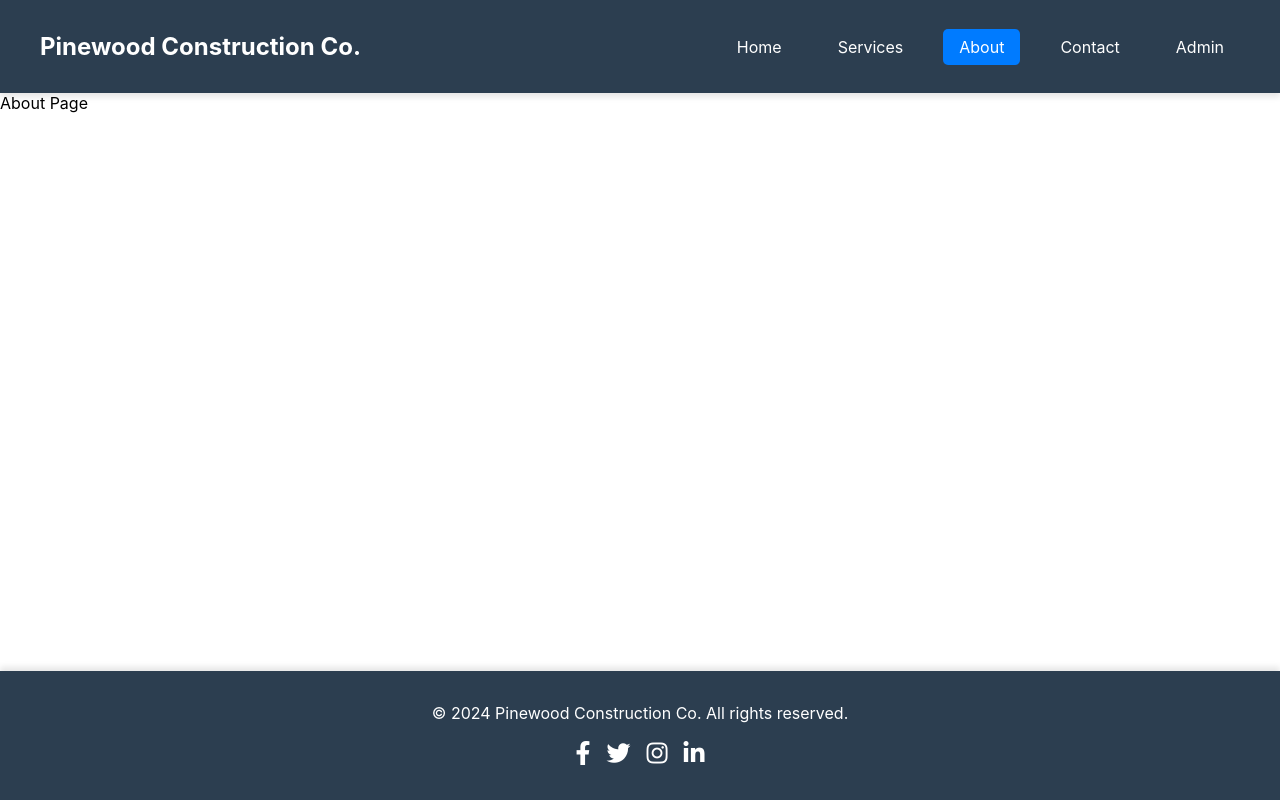
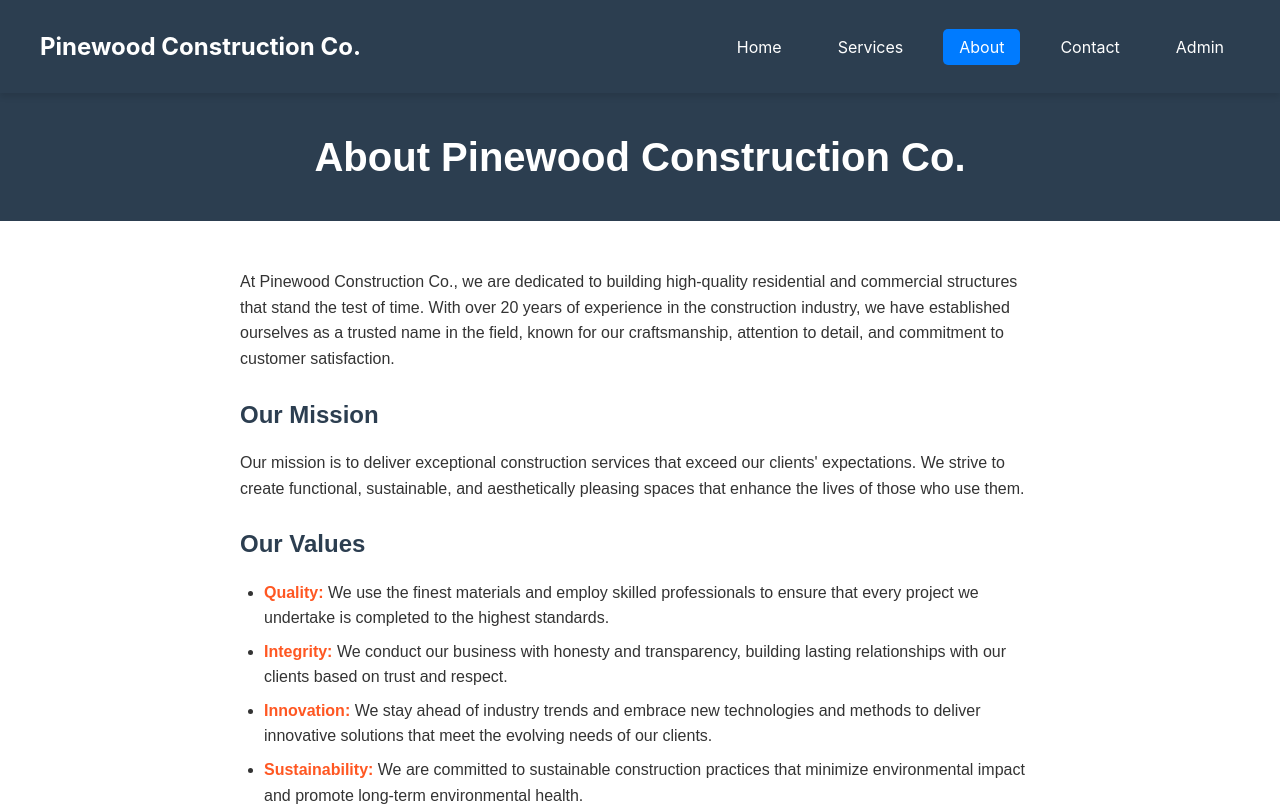
Before and after one commit to rupanshijain/capstoneProject, a React (Create React App) app in the folder frontend/: page /about in a window 1280 px wide. Shown: the top 806 px of the page. Built offline with nearby package versions, Linux system fonts and the light colour scheme.

Commit message:
About page and some modification to footer

```diff
--- a/frontend/src/App.css
+++ b/frontend/src/App.css
@@ -0,0 +1,9 @@
+.App {
+    display: flex;
+    flex-direction: column;
+    min-height: 100vh;
+}
+
+main {
+    flex: 1;
+}
--- a/frontend/src/App.js
+++ b/frontend/src/App.js
@@ -3,10 +3,10 @@ import { BrowserRouter as Router, Route, Routes } from 'react-router-dom';
 import Navbar from './Components/Navbar/Navbar';
 import Home from './Components/Home/Home';
 import Services from './Components/Services/Services';
-import Footer from './Components/Footer/Footer';
 import AdminLogin from './Components/AdminLogin/AdminLogin';
 import AdminDashboard from './Components/AdminDashboard/AdminDashboard';
 import About from './Components/About/About';
+import Footer from './Components/Footer/Footer';
 
 function App() {
   return (
@@ -19,7 +19,7 @@ function App() {
           <Route path="/about" element={<About />} />
           {/* <Route path="/contact" element={<Contact />} /> */}
           <Route path="/admin" element={<AdminLogin />} />
-          <Route path="/admin/dashboard" element={<AdminDashboard />}  />
+          <Route path="/admin/dashboard" element={<AdminDashboard />} />
         </Routes>
         <Footer />
       </div>
--- a/frontend/src/Components/About/About.css
+++ b/frontend/src/Components/About/About.css
@@ -0,0 +1,51 @@
+/* src/About.css */
+
+.about-main {
+    font-family: Arial, sans-serif;
+    line-height: 1.6;
+    color: #333;
+}
+
+.about-header {
+    background-color: #2c3e50;
+    color: white;
+    padding: 2rem 0;
+    text-align: center;
+}
+
+.about-header h1 {
+    margin: 0;
+    font-size: 2.5rem;
+}
+
+.about-content {
+    padding: 2rem 1rem;
+}
+
+.about-content .container {
+    max-width: 800px;
+    margin: 0 auto;
+}
+
+.about-content h2 {
+    color: #2c3e50;
+    margin-top: 1.5rem;
+    margin-bottom: 0.5rem;
+}
+
+.about-content p,
+.about-content ul {
+    margin-bottom: 1rem;
+}
+
+.about-content ul {
+    padding-left: 1.5rem;
+}
+
+.about-content ul li {
+    margin-bottom: 0.5rem;
+}
+
+.about-content ul li strong {
+    color: #ff5722;
+}
--- a/frontend/src/Components/About/About.jsx
+++ b/frontend/src/Components/About/About.jsx
@@ -2,12 +2,43 @@ import React from 'react';
 import './About.css';
 
 const About = () => {
-
   return (
-    <main>
-        <header>About Page</header>
+    <main className="about-main">
+      <header className="about-header">
+        <h1>About Pinewood Construction Co.</h1>
+      </header>
+      <section className="about-content">
+        <div className="container">
+          <p>
+            At Pinewood Construction Co., we are dedicated to building high-quality residential and commercial structures that stand the test of time. With over 20 years of experience in the construction industry, we have established ourselves as a trusted name in the field, known for our craftsmanship, attention to detail, and commitment to customer satisfaction.
+          </p>
+          <h2>Our Mission</h2>
+          <p>
+            Our mission is to deliver exceptional construction services that exceed our clients' expectations. We strive to create functional, sustainable, and aesthetically pleasing spaces that enhance the lives of those who use them.
+          </p>
+          <h2>Our Values</h2>
+          <ul>
+            <li><strong>Quality:</strong> We use the finest materials and employ skilled professionals to ensure that every project we undertake is completed to the highest standards.</li>
+            <li><strong>Integrity:</strong> We conduct our business with honesty and transparency, building lasting relationships with our clients based on trust and respect.</li>
+            <li><strong>Innovation:</strong> We stay ahead of industry trends and embrace new technologies and methods to deliver innovative solutions that meet the evolving needs of our clients.</li>
+            <li><strong>Sustainability:</strong> We are committed to sustainable construction practices that minimize environmental impact and promote long-term environmental health.</li>
+          </ul>
+          <h2>Our Team</h2>
+          <p>
+            Our team consists of experienced architects, engineers, project managers, and skilled tradespeople who work together to bring your vision to life. We believe that collaboration and communication are key to the success of any project, and we work closely with our clients to ensure their needs and expectations are met.
+          </p>
+          <h2>Why Choose Us?</h2>
+          <p>
+            Choosing Pinewood Construction Co. means choosing quality, reliability, and a commitment to excellence. Whether you are looking to build your dream home, renovate an existing space, or develop a commercial property, we have the expertise and dedication to make it happen.
+          </p>
+          <p>
+            Contact us today to learn more about our services and how we can help you with your next construction project.
+          </p>
+        </div>
+      </section>
     </main>
   );
 };
 
+
 export default About;
--- a/frontend/src/Components/Footer/Footer.css
+++ b/frontend/src/Components/Footer/Footer.css
@@ -5,8 +5,6 @@
     color: white;
     padding: 2rem 0;
     text-align: center;
-    position: absolute;
-    bottom: 0;
     width: 100%;
     box-shadow: 0 -4px 6px rgba(0, 0, 0, 0.1);
 }
```
